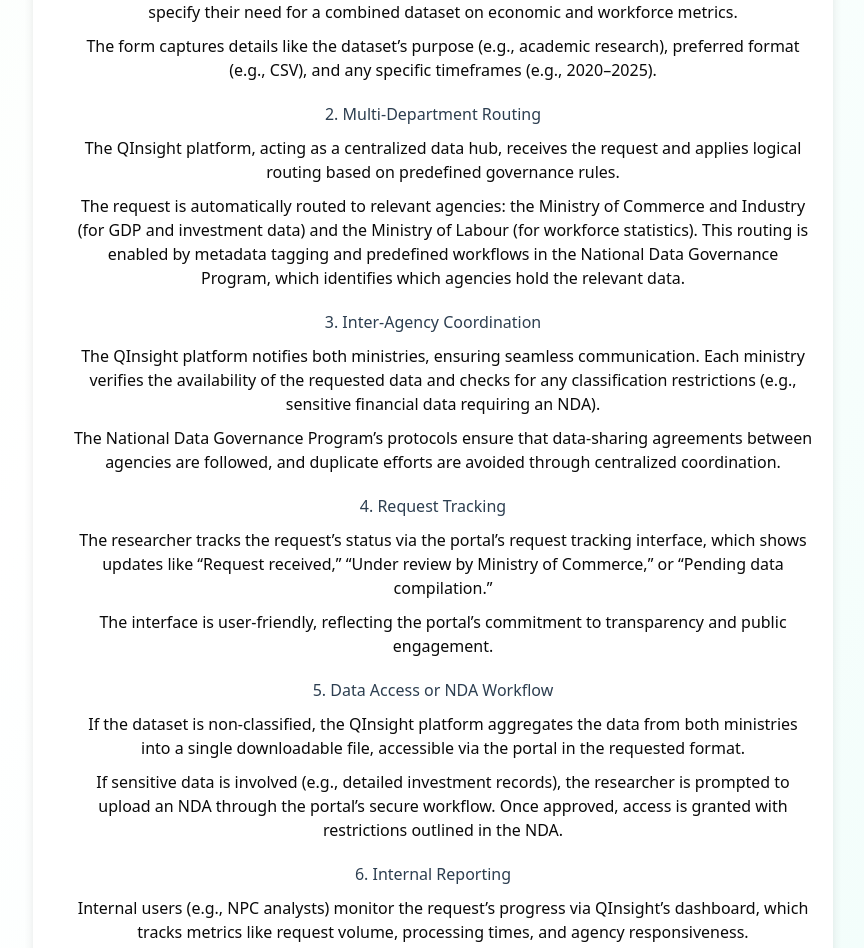
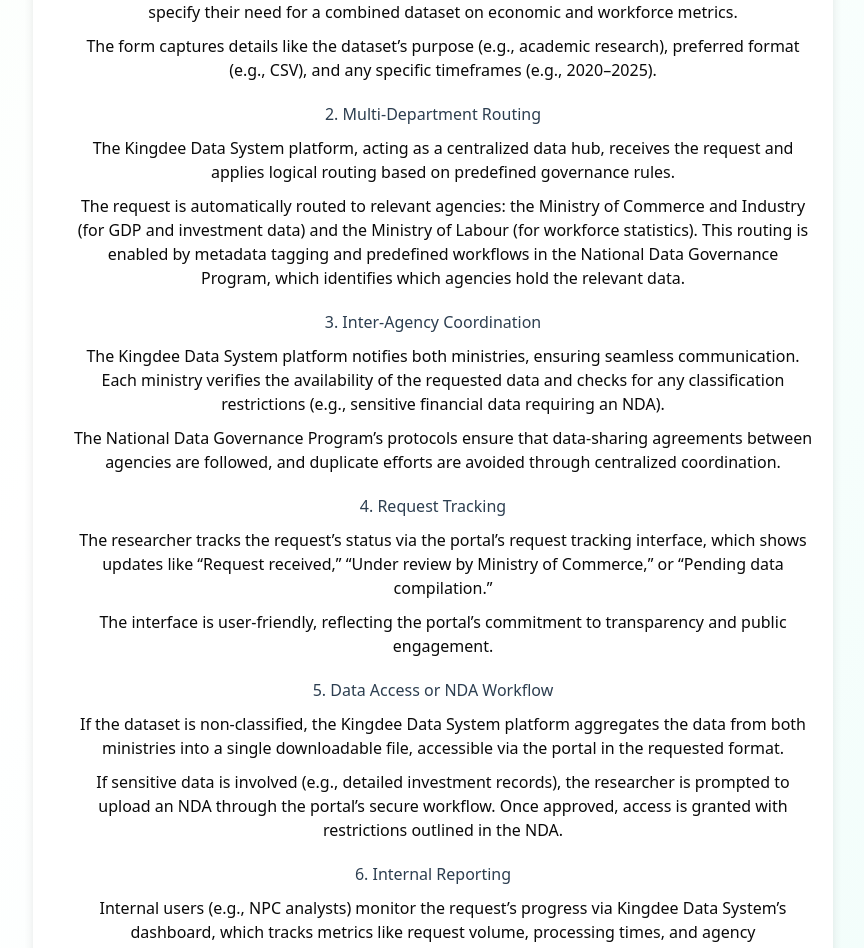
Before and after one commit to flyaminaaichour-web/kingdee, a React (Vite) app: page /data-request in a window 1280 px wide. Shown: the part 1860-2808 px from the top of the page, without its empty margins (207-1071 px from the left). Built offline with nearby package versions, Linux system fonts and the light colour scheme.

Commit message:
Refactor: Replace QInsight with Kingdee Data System in DataRequestSystem.jsx

```diff
--- a/src/components/DataRequestSystem.jsx
+++ b/src/components/DataRequestSystem.jsx
@@ -368,13 +368,13 @@
 
           <h2 style={{ color: '#2c3e50', marginTop: '20px' }}>2. Multi-Department Routing</h2>
           <ul style={{ margin: '10px 0', paddingLeft: '20px' }}>
-            <li style={{ marginBottom: '10px' }}>The QInsight platform, acting as a centralized data hub, receives the request and applies logical routing based on predefined governance rules.</li>
+            <li style={{ marginBottom: '10px' }}>The Kingdee Data System platform, acting as a centralized data hub, receives the request and applies logical routing based on predefined governance rules.</li>
             <li style={{ marginBottom: '10px' }}>The request is automatically routed to relevant agencies: the Ministry of Commerce and Industry (for GDP and investment data) and the Ministry of Labour (for workforce statistics). This routing is enabled by metadata tagging and predefined workflows in the National Data Governance Program, which identifies which agencies hold the relevant data.</li>
           </ul>
 
           <h2 style={{ color: '#2c3e50', marginTop: '20px' }}>3. Inter-Agency Coordination</h2>
           <ul style={{ margin: '10px 0', paddingLeft: '20px' }}>
-            <li style={{ marginBottom: '10px' }}>The QInsight platform notifies both ministries, ensuring seamless communication. Each ministry verifies the availability of the requested data and checks for any classification restrictions (e.g., sensitive financial data requiring an NDA).</li>
+            <li style={{ marginBottom: '10px' }}>The Kingdee Data System platform notifies both ministries, ensuring seamless communication. Each ministry verifies the availability of the requested data and checks for any classification restrictions (e.g., sensitive financial data requiring an NDA).</li>
             <li style={{ marginBottom: '10px' }}>The National Data Governance Program’s protocols ensure that data-sharing agreements between agencies are followed, and duplicate efforts are avoided through centralized coordination.</li>
           </ul>
 
@@ -386,13 +386,13 @@
 
           <h2 style={{ color: '#2c3e50', marginTop: '20px' }}>5. Data Access or NDA Workflow</h2>
           <ul style={{ margin: '10px 0', paddingLeft: '20px' }}>
-            <li style={{ marginBottom: '10px' }}>If the dataset is non-classified, the QInsight platform aggregates the data from both ministries into a single downloadable file, accessible via the portal in the requested format.</li>
+            <li style={{ marginBottom: '10px' }}>If the dataset is non-classified, the Kingdee Data System platform aggregates the data from both ministries into a single downloadable file, accessible via the portal in the requested format.</li>
             <li style={{ marginBottom: '10px' }}>If sensitive data is involved (e.g., detailed investment records), the researcher is prompted to upload an NDA through the portal’s secure workflow. Once approved, access is granted with restrictions outlined in the NDA.</li>
           </ul>
 
           <h2 style={{ color: '#2c3e50', marginTop: '20px' }}>6. Internal Reporting</h2>
           <ul style={{ margin: '10px 0', paddingLeft: '20px' }}>
-            <li style={{ marginBottom: '10px' }}>Internal users (e.g., NPC analysts) monitor the request’s progress via QInsight’s dashboard, which tracks metrics like request volume, processing times, and agency responsiveness.</li>
+            <li style={{ marginBottom: '10px' }}>Internal users (e.g., NPC analysts) monitor the request’s progress via Kingdee Data System’s dashboard, which tracks metrics like request volume, processing times, and agency responsiveness.</li>
             <li style={{ marginBottom: '10px' }}>The Qatar Data Trust Index may also log the dataset’s quality and compliance for future audits.</li>
           </ul>
         </div>
```
